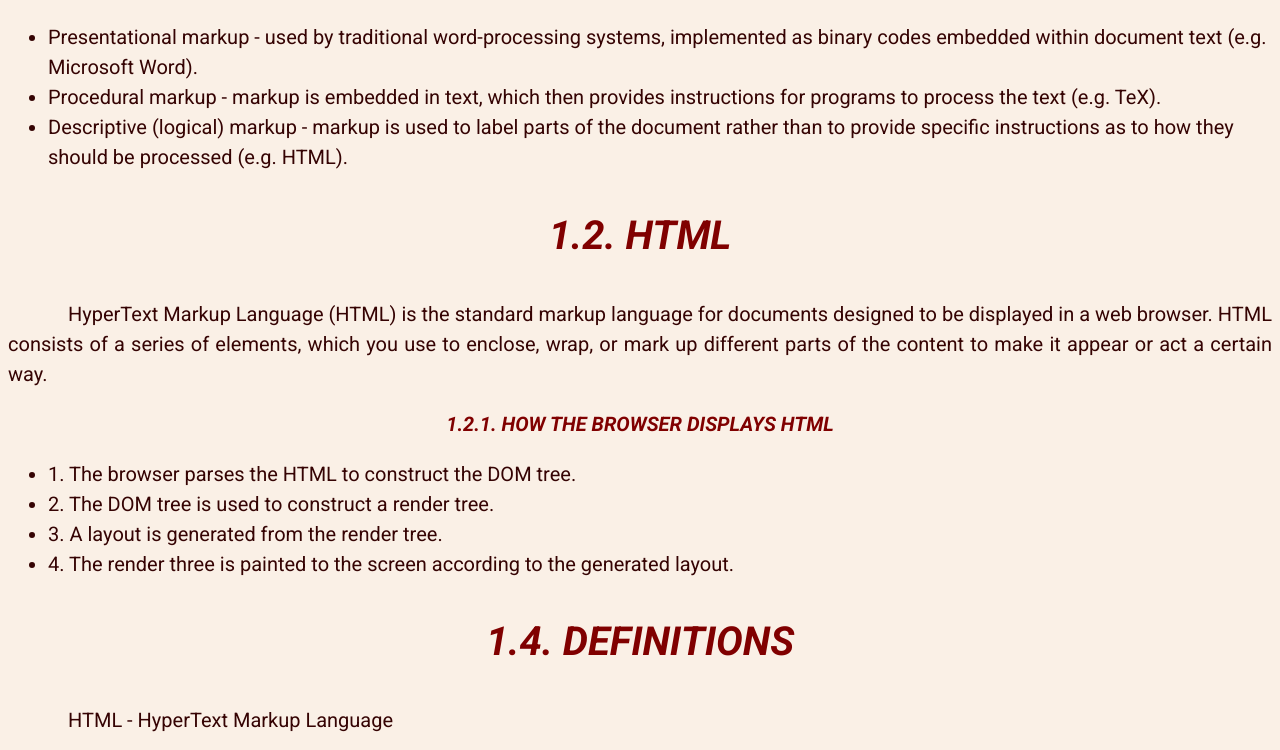
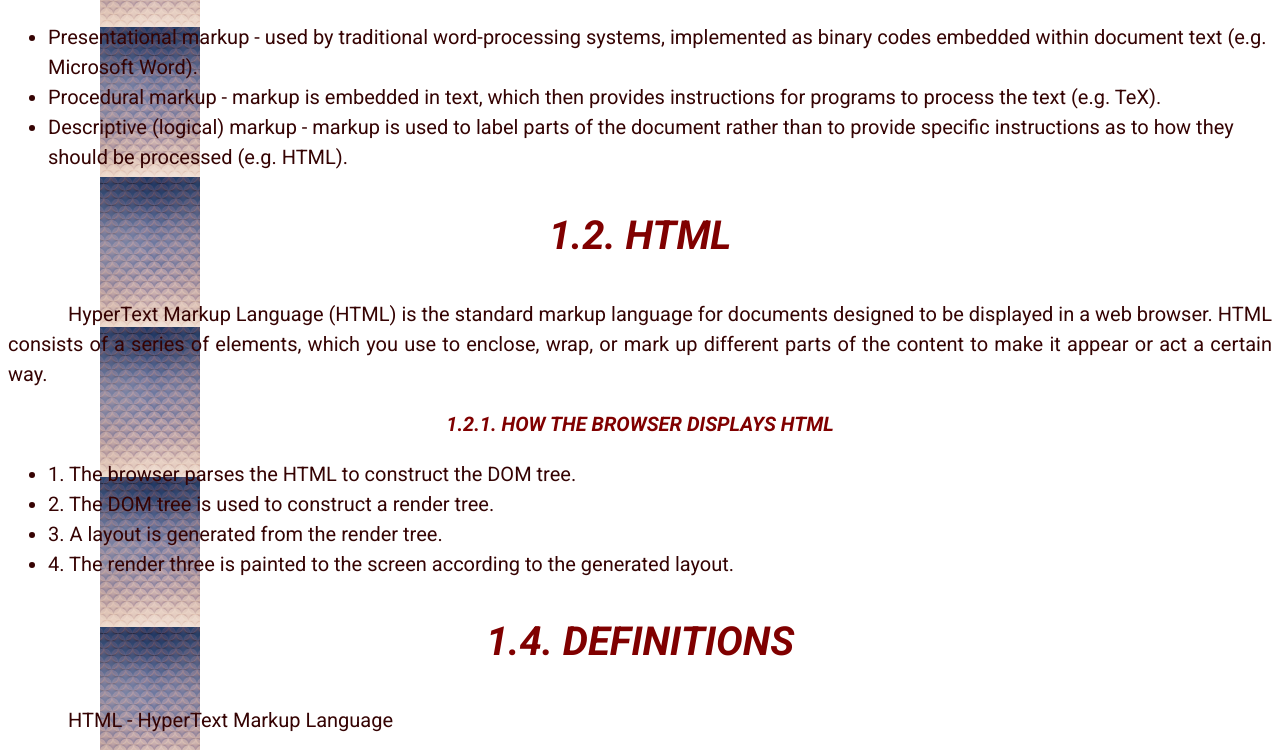
Before and after one commit to darijavuk/darijavuk.css.knjiga, a plain HTML site: page index.html in a window 1280 px wide. Shown: the part 323-1073 px from the top of the page. Drawn offline with Linux system fonts and the light colour scheme; a web font is replaced by a local one.

Commit message:
Add files via upload

```diff
--- a/style.css
+++ b/style.css
@@ -6,7 +6,12 @@
 }
 
 body {
-    background-color: #FAF0E6;
+    /*
+    background-color: #FAF0E6; */
+    background-image: url("./background.jpg");
+    background-repeat: repeat-y;
+    background-size: 100px;
+    background-position: 100px 200px;
     color: rgb(53, 3, 3);
     font-family: "Roboto", sans-serif;
     font-style: normal;
```
Also changed, not shown: background.jpg (added), index.html (line endings or trailing spaces).
